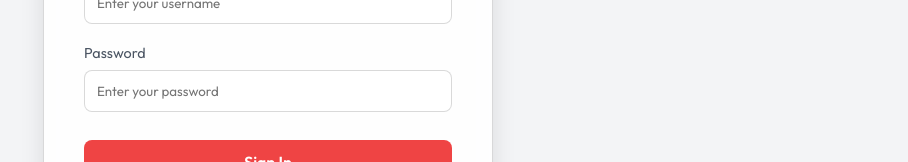
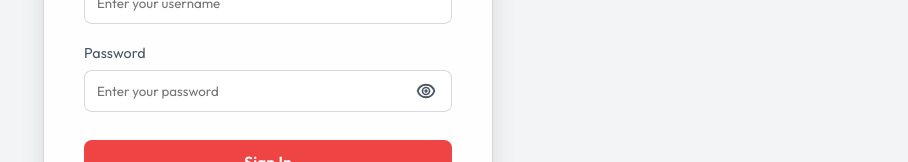
Before and after one commit to sisheng0086/ai-lms, a React (Vite) app in the folder frontend/: page / in a window 1280 px wide. Shown: the part 364-526 px from the top of the page, without its empty margins (372-1280 px from the left). Built offline with nearby package versions, Linux system fonts and the light colour scheme.

Commit message:
Feat: replace emojis with custom SVG vector eye icons matching user design

```diff
--- /dev/null
+++ b/frontend/src/components/EyeIcon.jsx
@@ -0,0 +1,70 @@
+import React from 'react';
+
+/**
+ * Custom SVG Eye icons matching user reference:
+ * - EyeOpenIcon: Open eye outline with iris circle and pupil dot
+ * - EyeClosedIcon: Curved eyelid with eyelashes radiating downward
+ */
+export const EyeOpenIcon = ({ size = 20, className = '' }) => (
+  <svg
+    width={size}
+    height={size}
+    viewBox="0 0 24 24"
+    fill="none"
+    xmlns="http://www.w3.org/2000/svg"
+    className={className}
+    style={{ display: 'block' }}
+  >
+    {/* Outer eye contour */}
+    <path
+      d="M2 12C3.8 6.5 7.6 4.5 12 4.5C16.4 4.5 20.2 6.5 22 12C20.2 17.5 16.4 19.5 12 19.5C7.6 19.5 3.8 17.5 2 12Z"
+      stroke="currentColor"
+      strokeWidth="2.2"
+      strokeLinecap="round"
+      strokeLinejoin="round"
+    />
+    {/* Iris outer circle */}
+    <circle
+      cx="12"
+      cy="12"
+      r="4.2"
+      stroke="currentColor"
+      strokeWidth="2"
+    />
+    {/* Pupil center filled dot */}
+    <circle
+      cx="12"
+      cy="12"
+      r="2"
+      fill="currentColor"
+    />
+  </svg>
+);
+
+export const EyeClosedIcon = ({ size = 20, className = '' }) => (
+  <svg
+    width={size}
+    height={size}
+    viewBox="0 0 24 24"
+    fill="none"
+    xmlns="http://www.w3.org/2000/svg"
+    className={className}
+    style={{ display: 'block' }}
+  >
+    {/* Eyelid curve */}
+    <path
+      d="M3.5 10C5.5 14 8.5 15.5 12 15.5C15.5 15.5 18.5 14 20.5 10"
+      stroke="currentColor"
+      strokeWidth="2.4"
+      strokeLinecap="round"
+    />
+    {/* 5 Eyelashes radiating downward */}
+    <line x1="5" y1="12" x2="3.5" y2="16.5" stroke="currentColor" strokeWidth="2.2" strokeLinecap="round" />
+    <line x1="8.5" y1="13.8" x2="7.5" y2="18.5" stroke="currentColor" strokeWidth="2.2" strokeLinecap="round" />
+    <line x1="12" y1="14.5" x2="12" y2="19.5" stroke="currentColor" strokeWidth="2.2" strokeLinecap="round" />
+    <line x1="15.5" y1="13.8" x2="16.5" y2="18.5" stroke="currentColor" strokeWidth="2.2" strokeLinecap="round" />
+    <line x1="19" y1="12" x2="20.5" y2="16.5" stroke="currentColor" strokeWidth="2.2" strokeLinecap="round" />
+  </svg>
+);
+
+export default EyeOpenIcon;
--- a/frontend/src/pages/LoginPage.jsx
+++ b/frontend/src/pages/LoginPage.jsx
@@ -1,12 +1,14 @@
 import React, { useState } from 'react';
 import { Link, useNavigate } from 'react-router-dom';
 import ThemeToggle from '../components/ThemeToggle';
+import { EyeOpenIcon, EyeClosedIcon } from '../components/EyeIcon';
 
 const API_URL = import.meta.env.VITE_API_URL || "http://localhost:8000";
 
 const LoginPage = () => {
   const [username, setUsername] = useState('');
   const [password, setPassword] = useState('');
+  const [showPassword, setShowPassword] = useState(false);
   const [error, setError] = useState('');
   const [loading, setLoading] = useState(false);
   const navigate = useNavigate();
@@ -70,14 +72,25 @@ const LoginPage = () => {
 
           <div className="form-group">
             <label className="form-label">Password</label>
+            <div className="input-wrapper">
               <input
-              type="password"
+                type={showPassword ? 'text' : 'password'}
                 className="form-input"
                 value={password}
                 onChange={(e) => setPassword(e.target.value)}
                 placeholder="Enter your password"
                 required
               />
+              <button
+                type="button"
+                className="input-icon-btn"
+                onClick={() => setShowPassword(!showPassword)}
+                title={showPassword ? 'Hide password' : 'Show password'}
+                aria-label={showPassword ? 'Hide password' : 'Show password'}
+              >
+                {showPassword ? <EyeClosedIcon size={20} /> : <EyeOpenIcon size={20} />}
+              </button>
+            </div>
           </div>
 
           <button type="submit" className="btn-primary" disabled={loading}>
--- a/frontend/src/pages/RegisterPage.jsx
+++ b/frontend/src/pages/RegisterPage.jsx
@@ -1,6 +1,7 @@
 import React, { useState } from 'react';
 import { Link, useNavigate } from 'react-router-dom';
 import ThemeToggle from '../components/ThemeToggle';
+import { EyeOpenIcon, EyeClosedIcon } from '../components/EyeIcon';
 
 const API_URL = import.meta.env.VITE_API_URL || "http://localhost:8000";
 
@@ -249,8 +250,9 @@ const RegisterPage = () => {
                 className="input-icon-btn"
                 onClick={() => setShowPassword(!showPassword)}
                 title={showPassword ? 'Hide password' : 'Show password'}
+                aria-label={showPassword ? 'Hide password' : 'Show password'}
               >
-                {showPassword ? '🙈' : '👁️'}
+                {showPassword ? <EyeClosedIcon size={20} /> : <EyeOpenIcon size={20} />}
               </button>
             </div>
 
@@ -328,8 +330,9 @@ const RegisterPage = () => {
                 className="input-icon-btn"
                 onClick={() => setShowConfirmPassword(!showConfirmPassword)}
                 title={showConfirmPassword ? 'Hide password' : 'Show password'}
+                aria-label={showConfirmPassword ? 'Hide password' : 'Show password'}
               >
-                {showConfirmPassword ? '🙈' : '👁️'}
+                {showConfirmPassword ? <EyeClosedIcon size={20} /> : <EyeOpenIcon size={20} />}
               </button>
             </div>
             {passwordsMismatch && (
```
Lines whose indentation alone changed are shown as unchanged.
